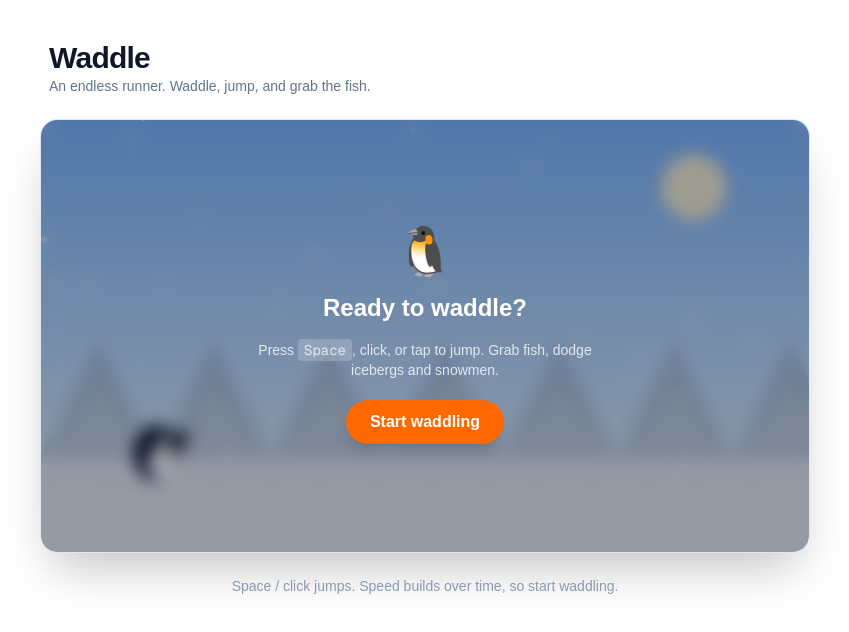
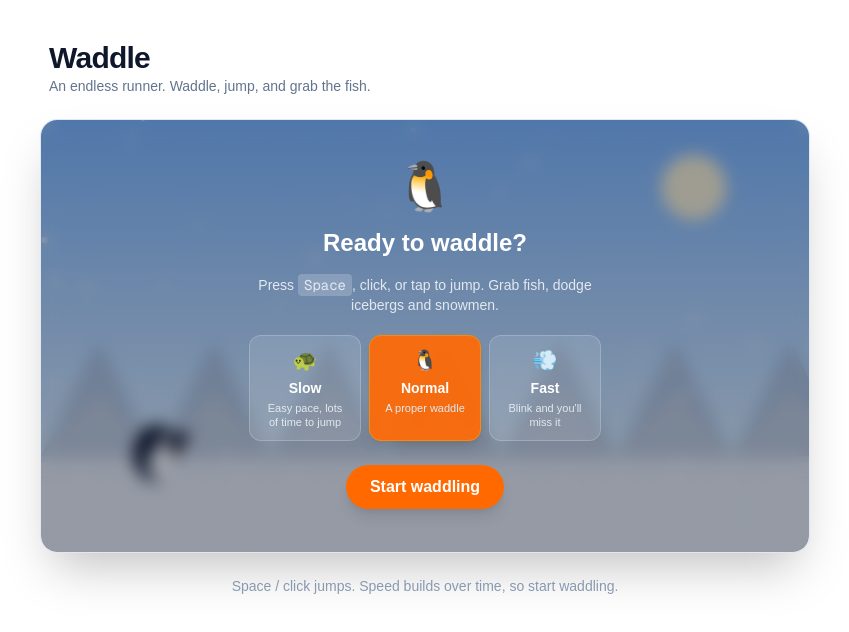
Before and after one commit to ayushkpai/waddle, a Next.js app: page / in a window 1280 px wide. Shown: the top 632 px of the page, without its empty margins (215-1064 px from the left). Built offline with nearby package versions, Linux system fonts and the light colour scheme.

Commit message:
Add difficulty speed selection

```diff
--- a/src/components/waddle-game.tsx
+++ b/src/components/waddle-game.tsx
@@ -7,10 +7,46 @@ const H = 450;
 const GROUND_Y = 350;
 const GRAVITY = 2200;
 const JUMP_V = 730;
-const START_SPEED = 215;
-const MAX_SPEED = 780;
 const PLAYER_X = 120;
 const FISH_POINTS = 50;
+
+type SpeedLevel = "slow" | "normal" | "fast";
+
+type SpeedConfig = {
+  label: string;
+  emoji: string;
+  hint: string;
+  start: number;
+  max: number;
+  accel: number;
+};
+
+const SPEEDS: Record<SpeedLevel, SpeedConfig> = {
+  slow: {
+    label: "Slow",
+    emoji: "🐢",
+    hint: "Easy pace, lots of time to jump",
+    start: 170,
+    max: 600,
+    accel: 5,
+  },
+  normal: {
+    label: "Normal",
+    emoji: "🐧",
+    hint: "A proper waddle",
+    start: 215,
+    max: 780,
+    accel: 6,
+  },
+  fast: {
+    label: "Fast",
+    emoji: "💨",
+    hint: "Blink and you'll miss it",
+    start: 280,
+    max: 1000,
+    accel: 9,
+  },
+};
 
 type Kind = "ice" | "snowman" | "fish";
 
@@ -55,7 +91,7 @@ export default function WaddleGame() {
   const canvasRef = useRef<HTMLCanvasElement | null>(null);
   const s = useRef<GameState>({
     phase: "ready",
-    speed: START_SPEED,
+    speed: SPEEDS.normal.start,
     dist: 0,
     py: GROUND_Y,
     vy: 0,
@@ -73,6 +109,8 @@ export default function WaddleGame() {
   const [finalScore, setFinalScore] = useState(0);
   const [best, setBest] = useState(0);
   const [isNewBest, setIsNewBest] = useState(false);
+  const [speedLevel, setSpeedLevel] = useState<SpeedLevel>("normal");
+  const speedRef = useRef<SpeedLevel>("normal");
 
   const scoreOf = useCallback((st: GameState) => Math.floor(st.dist / 10) + st.fish * FISH_POINTS, []);
 
@@ -84,7 +122,7 @@ export default function WaddleGame() {
     st.py = GROUND_Y;
     st.vy = 0;
     st.onGround = true;
-    st.speed = START_SPEED;
+    st.speed = SPEEDS[speedRef.current].start;
     st.spawnTimer = 0.7;
     st.phase = "playing";
     setFinalScore(0);
@@ -166,7 +204,8 @@ export default function WaddleGame() {
 
       if (g.phase !== "playing") return;
 
-      g.speed = Math.min(MAX_SPEED, g.speed + 6 * dt);
+      const c = SPEEDS[speedRef.current];
+      g.speed = Math.min(c.max, g.speed + c.accel * dt);
       g.dist += g.speed * dt;
 
       if (!g.onGround) {
@@ -557,9 +596,31 @@ export default function WaddleGame() {
               Press <kbd className="rounded bg-white/20 px-1.5 py-0.5">Space</kbd>, click, or tap to
               jump. Grab fish, dodge icebergs and snowmen.
             </p>
+            <div className="mt-1 flex gap-2">
+              {(Object.keys(SPEEDS) as SpeedLevel[]).map((lvl) => (
+                <button
+                  key={lvl}
+                  onClick={() => {
+                    setSpeedLevel(lvl);
+                    speedRef.current = lvl;
+                  }}
+                  className={`flex w-28 flex-col items-center gap-1 rounded-xl border px-3 py-2.5 text-center transition ${
+                    speedLevel === lvl
+                      ? "border-orange-400 bg-orange-500/90 shadow-lg"
+                      : "border-white/20 bg-white/10 hover:bg-white/20"
+                  }`}
+                >
+                  <span className="text-xl">{SPEEDS[lvl].emoji}</span>
+                  <span className="text-sm font-bold">{SPEEDS[lvl].label}</span>
+                  <span className="text-[11px] font-normal leading-tight text-slate-200">
+                    {SPEEDS[lvl].hint}
+                  </span>
+                </button>
+              ))}
+            </div>
             <button
               onClick={start}
-              className="mt-1 rounded-full bg-orange-500 px-6 py-2.5 font-bold text-white shadow-lg transition hover:bg-orange-400"
+              className="mt-2 rounded-full bg-orange-500 px-6 py-2.5 font-bold text-white shadow-lg transition hover:bg-orange-400"
             >
               Start waddling
             </button>
```
